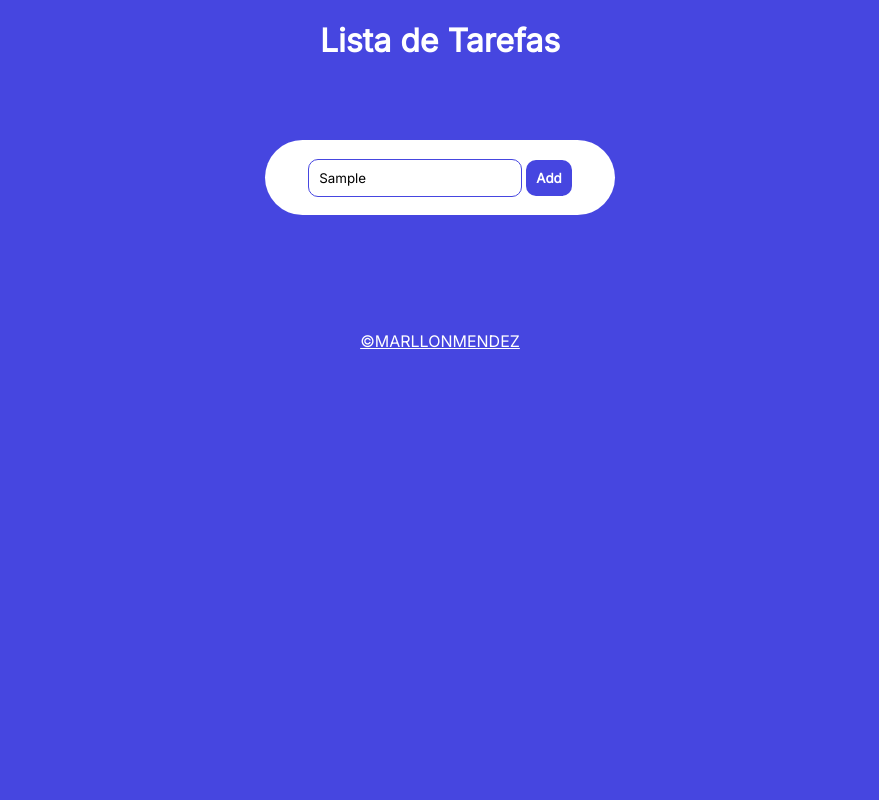
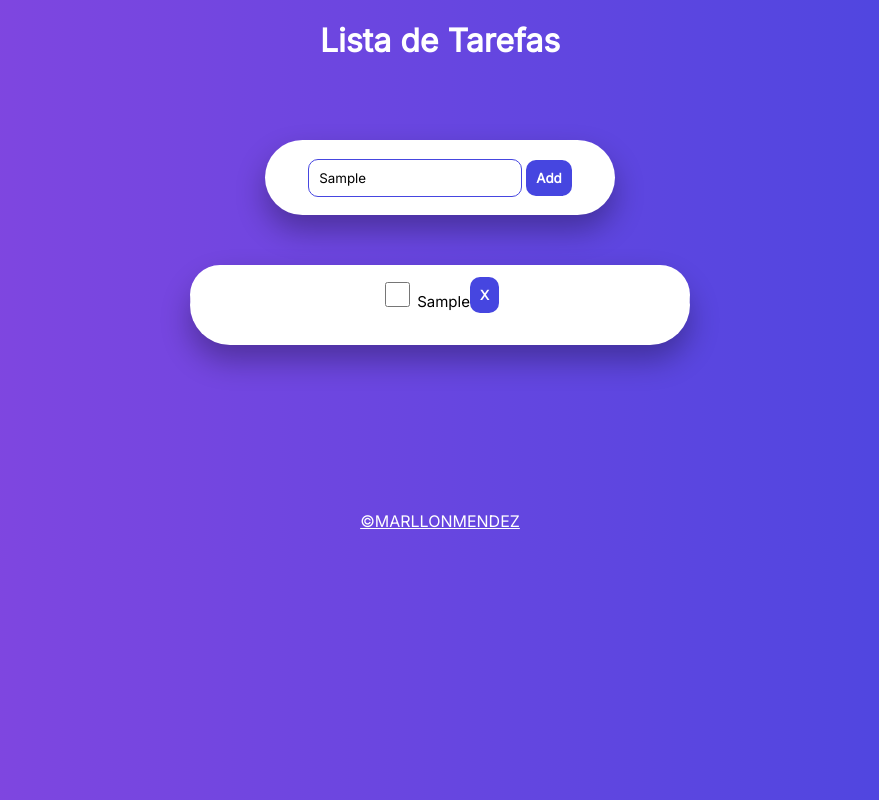
Before and after one commit to marllonmendez/to-do-list, a plain HTML site: page index.html in a window 1280 px wide. Both pictures are taken after typing "Sample" into the empty fields and a click on the button "Add". Shown: the whole page, without its empty margins (200-1079 px from the left). Drawn offline with Linux system fonts and the light colour scheme.

Commit message:
corrigir erros

```diff
--- a/script.js
+++ b/script.js
@@ -0,0 +1,30 @@
+function add(){
+    var addInput = document.querySelector('#addLista input');
+    var blocoTarefas = document.querySelector('.blocoTarefas');
+
+    if(addInput.value.length === 0){
+        window.alert("[ERROR] TENTE NOVAMENTE!")
+    }else{
+        blocoTarefas.innerHTML += `
+        <div class="tarefas">
+            <span id="nomeDaTarefa">
+            <input type="checkbox" id="ok">
+            ${addInput.value}
+            </span>
+
+            <button class="deletar" onclick="del()"><strong>X</strong>
+                <i class="far fa-trash-alt"></i>
+            </button>
+        </div>
+        </div>
+        `;
+    }
+
+
+
+}
+
+function del(){
+    var deletar = document.querySelector('.deletar');
+
+}
--- a/style.css
+++ b/style.css
@@ -1,7 +1,11 @@
 @import url('https://fonts.googleapis.com/css2?family=Inter&display=swap');
 
 body {
-    background-color: rgb(70, 70, 224);
+    background: linear-gradient(
+        90deg,
+        rgb(137, 70, 224) 0%,
+        rgba(70, 70, 224) 100%
+    );
 }
 
 header, h1 {
@@ -17,9 +21,21 @@ header, h1 {
     margin: auto;
     border-radius: 40px;
     margin-top: 80px;
+    box-shadow: 0 15px 30px rgba(0, 0, 0, 0.3);
     display: flex;
     align-items: center;
     justify-content: center;
+}
+
+.blocoTarefas {
+    background-color: white;
+    width: 500px;
+    border-radius: 40px;
+    margin: 50px auto;
+    box-shadow: 0 15px 30px rgba(0, 0, 0, 0.3);
+    display: flex;
+    flex-direction: column;
+
 }
 
 #addLista input {
@@ -40,10 +56,51 @@ header, h1 {
     font-family: 'Inter', sans-serif;
 }
 
+ #ok:checked ~ #nomeDaTarefa {
+    text-decoration: line-through;
+}
+
+#ok {
+    left: 0;
+    top: 0;
+    width: 25px;
+    height: 25px;
+    background: white;
+}
+
+.tarefas {
+    background-color: white;
+    height: 50px;
+    padding: 5px 10px;
+    cursor: pointer;
+    display: flex;
+    align-items: center;
+    justify-content: center;
+    border-radius: 30px;
+    margin-bottom: 20px;
+}
+
+.tarefas span {
+    font-family: 'Inter', sans-serif;
+    font-size: 15px;
+    font-weight: 400;
+    word-break: break-all;
+
+}
+
+.tarefas button {
+    border:transparent;
+    border-radius: 10px;
+    background: rgb(70, 70, 224);
+    color: white;
+    padding: 10px;
+    cursor: pointer;
+    font-family: 'Inter', sans-serif;
+}
+
 footer, p, a {
     text-align: center;
     color: white;
     padding-top: 50px;
-    cursor: pointer;
     font-family: 'Inter', sans-serif;
 }
```
